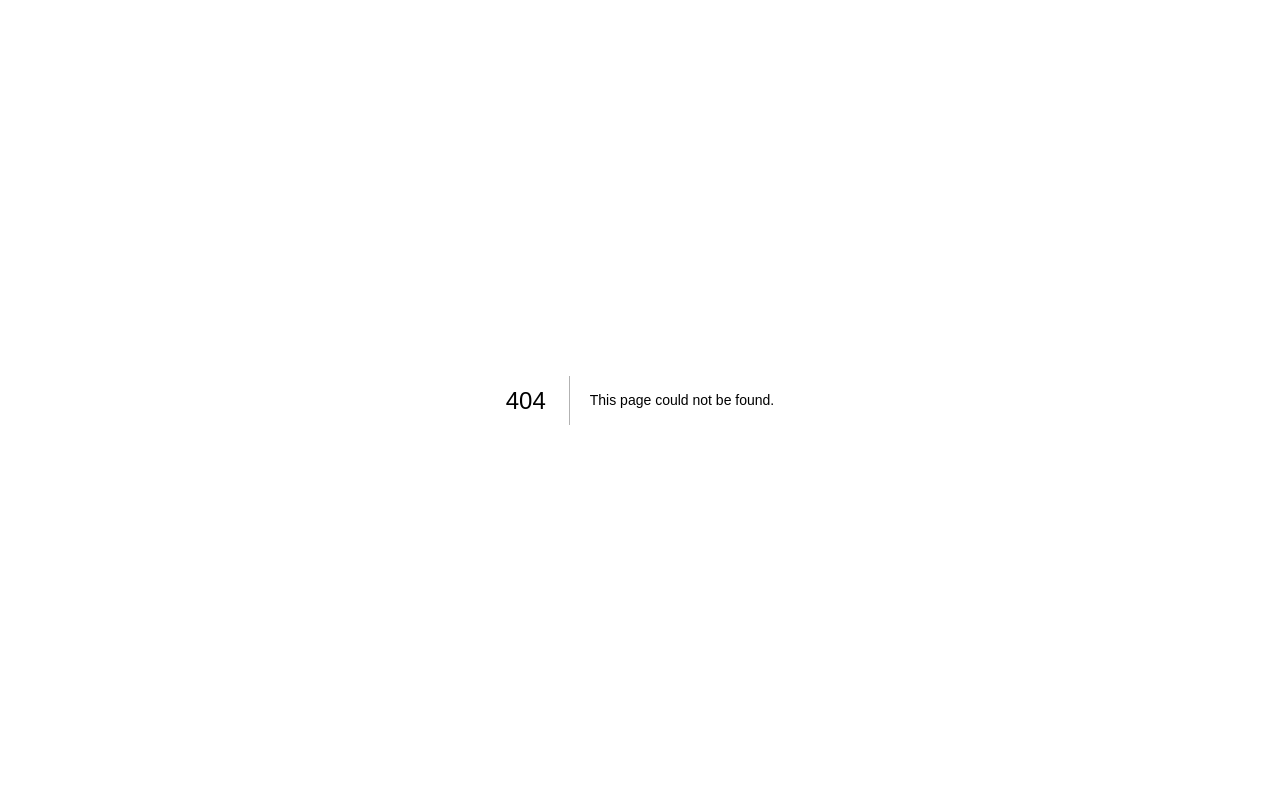
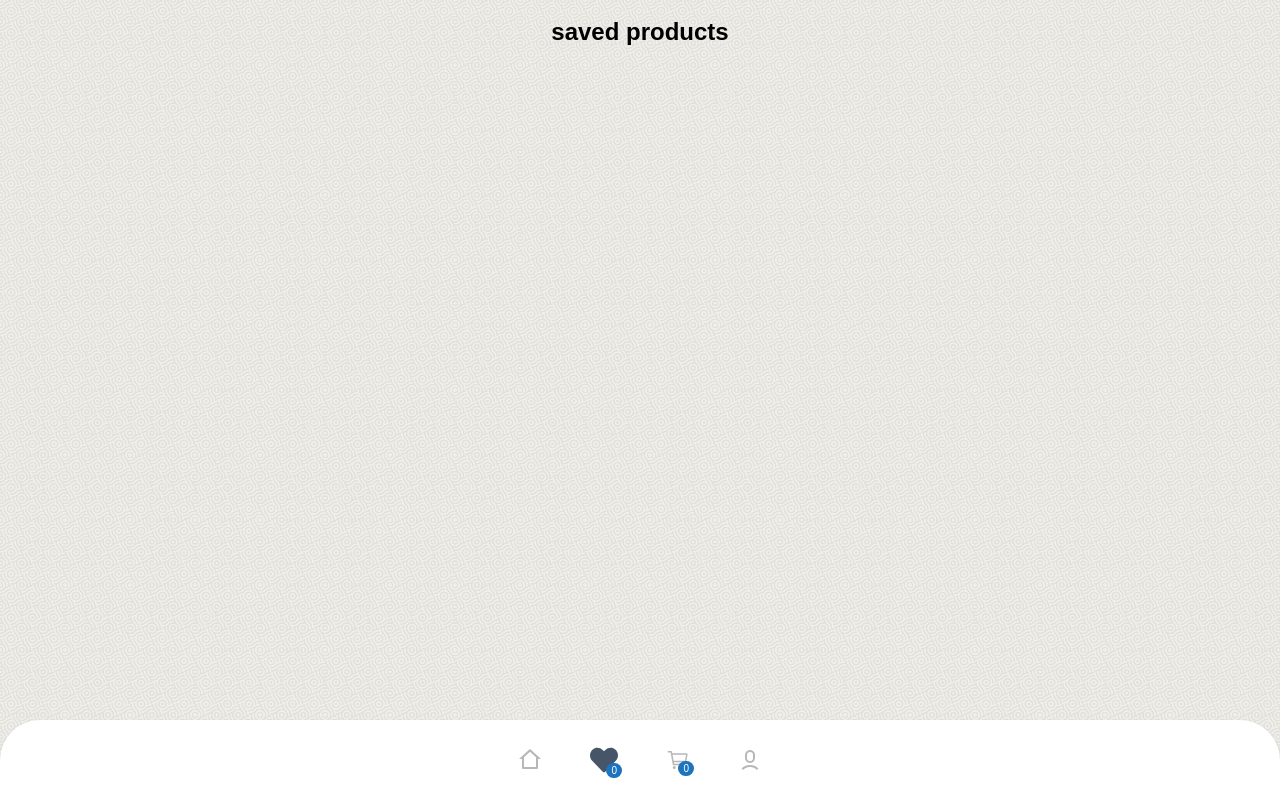
Before and after one commit to mohammadyousefi02/shopify, a Next.js app: page /saved in a window 1280 px wide. Before the commit this address had no page. Built offline with nearby package versions, Linux system fonts and the light colour scheme.

Commit message:
add saved page

```diff
--- /dev/null
+++ b/pages/saved/index.tsx
@@ -0,0 +1,51 @@
+import React, { useEffect, useState } from 'react'
+import MainLayout from '../../src/layouts/MainLayout'
+
+import axios from 'axios'
+import { server } from '../../config/server'
+import ProductCart from '../../src/components/ProductCard'
+import useGetUserId from '../../hooks/useGetUserId'
+import { Iproduct } from '../../interfaces/productInterface'
+import {useSelector, useDispatch} from "react-redux"
+import { setUser } from '../../redux/slices/userReducer'
+import { setCart } from '../../redux/slices/cartReducer'
+import { setSavedItems } from '../../redux/slices/savedItemsReducer'
+
+
+function Saved() {
+
+
+  const decodedToken = useGetUserId()
+  const dispatch = useDispatch()
+  const { items } = useSelector((store:any)=>store.savedItems)
+  const { user } = useSelector((store:any)=>store.user)
+
+  useEffect(()=>{
+    if(decodedToken._id && !user.username){
+      axios.get(`${server}/api/users/${decodedToken._id}`).then(res=>{
+        console.log("console",res.data)
+        const {username,email,_id,cart,saved} = res.data
+        dispatch(setUser({user:{username,email,_id}}))
+        dispatch(setCart({items:cart.items}))
+        dispatch(setSavedItems({items:saved.items}))
+      }).catch(e=>console.log(e))
+    }
+},[])
+
+  return (
+    <>
+        <MainLayout title='saved products'>
+          <div className='px-4 pb-[90px]'>
+          <div className='grid grid-cols-1 md:grid-cols-3 gap-4'>
+            {items?.map((p:{product:Iproduct})=>(
+              <ProductCart url={p.product.image} price={p.product.price} key={p.product._id} title={p.product.name} _id={p.product._id} secondBtnTitle="Remove"/>
+            ))}
+          </div>
+          </div>
+        </MainLayout>
+    </>
+  )
+}
+
+
+export default Saved
```
